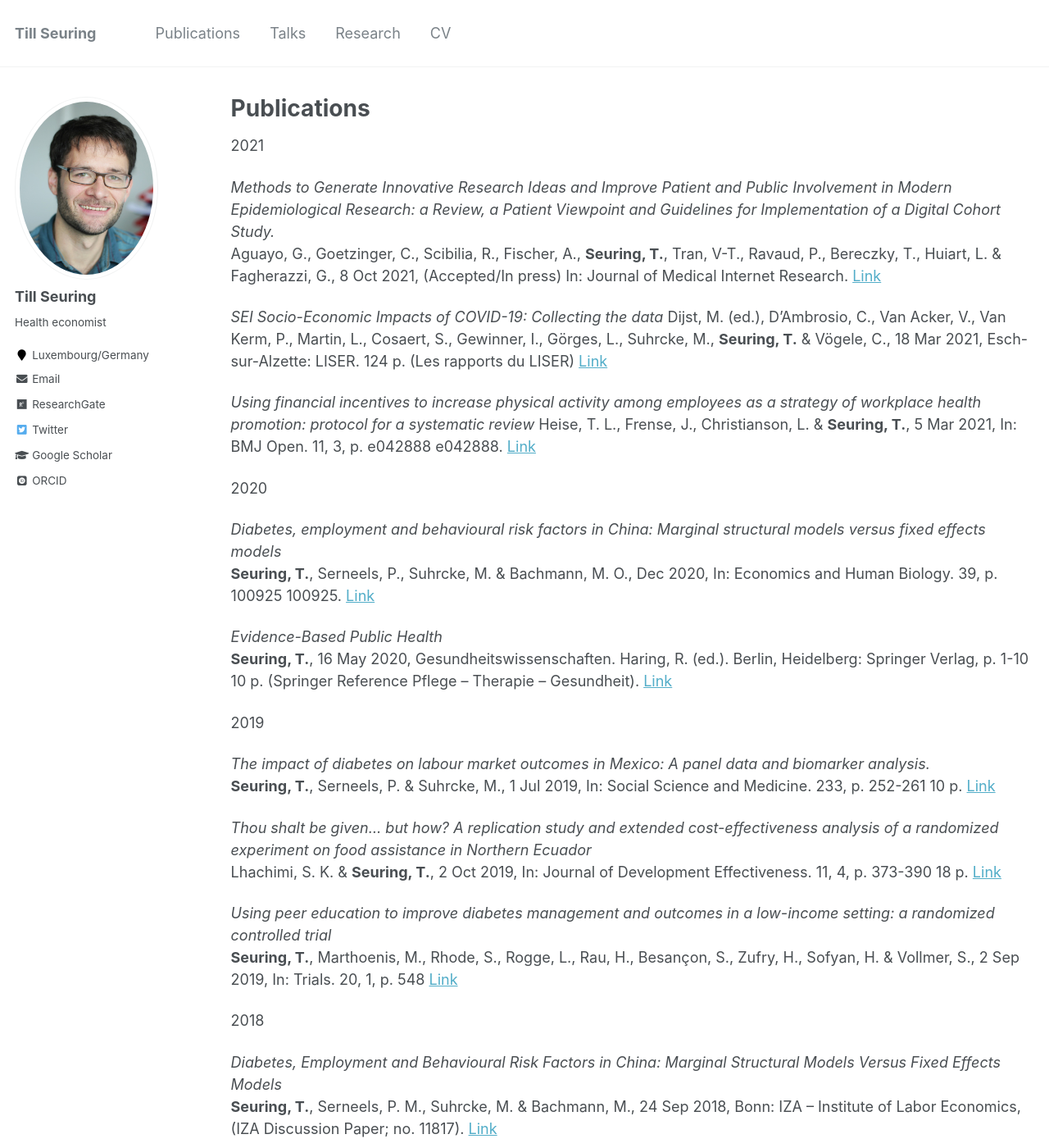
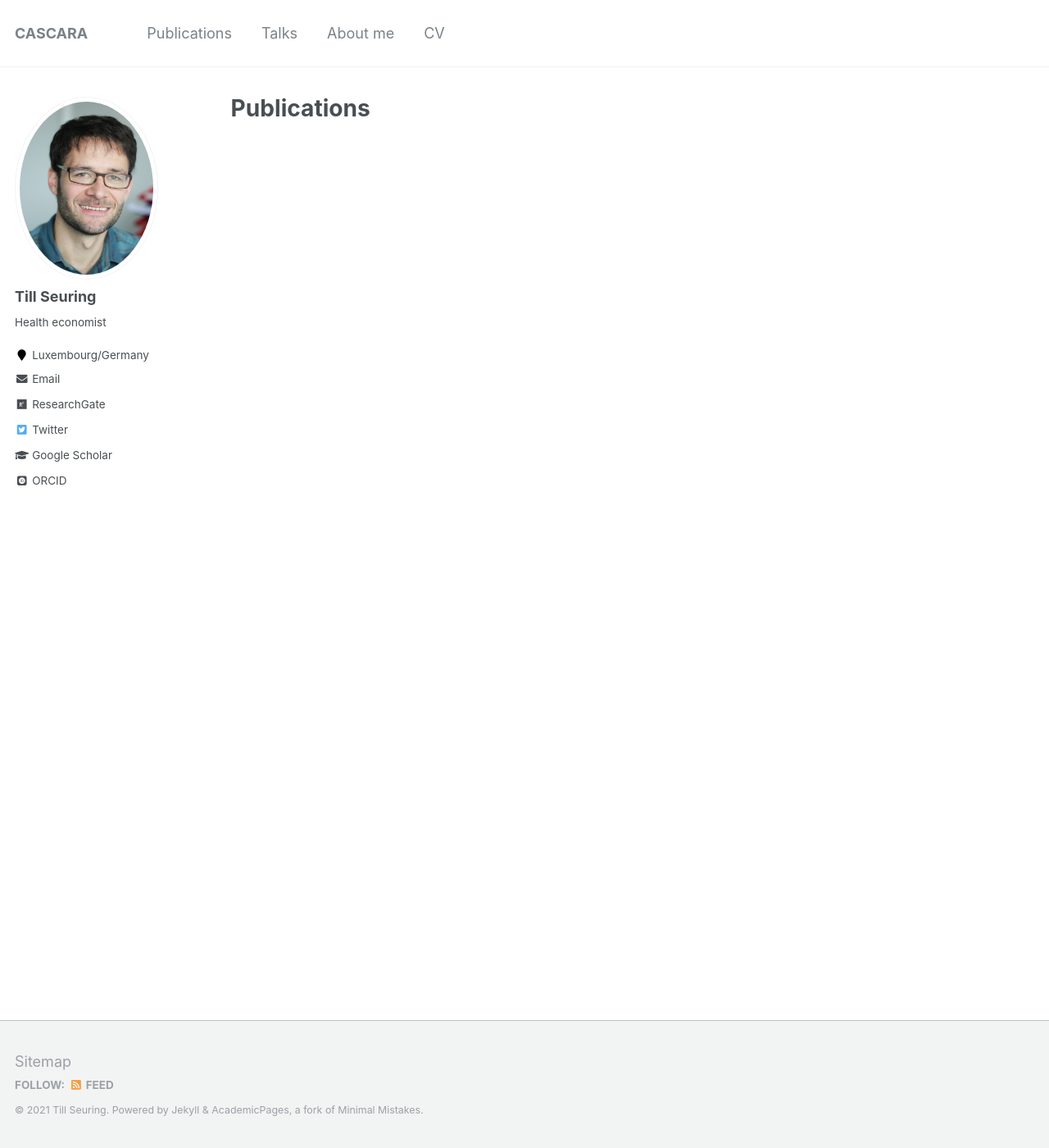
Before and after one commit to tillbo/CASCARA, a Jekyll site: the page built from _pages/publications.md, in a window 1280 px wide and 1400 px high. Shown: the whole window at 82% size. Built offline with Jekyll 4.4.1, drawn with Linux system fonts in a browser that asks for light colours; some web fonts are replaced; some of the changed text lies outside the part shown.

```diff
--- a/_config.yml
+++ b/_config.yml
@@ -7,7 +7,7 @@
 
 # Site Settings
 locale                   : "en-US"
-title                    : "Till Seuring"
+title                    : "CASCARA"
 title_separator          : "-"
 name                     : &name "Till Seuring"
 description              : &description "Postdoctoral Research Associate"
@@ -175,15 +175,15 @@ kramdown:
 
 # Collections
 collections:
-  teaching:
-    output: true
-    permalink: /:collection/:path/
+#  teaching:
+#    output: true
+#    permalink: /:collection/:path/
   publications:
     output: true
     permalink: /:collection/:path/
-  portfolio:
-    output: true
-    permalink: /:collection/:path/
+#  portfolio:
+#    output: true
+#    permalink: /:collection/:path/
   talks:
     output: true
     permalink: /:collection/:path/
@@ -209,15 +209,15 @@ defaults:
     values:
       layout: single
       author_profile: true
-  # _teaching
-  - scope:
-      path: ""
-      type: teaching
-    values:
-      layout: single
-      author_profile: true
-      share: true
-      comments: true
+#  # _teaching
+#  - scope:
+#      path: ""
+#      type: teaching
+#    values:
+#      layout: single
+#      author_profile: true
+#      share: true
+#      comments: true
   # _publications
   - scope:
       path: ""
@@ -227,15 +227,15 @@ defaults:
       author_profile: true
       share: true
       comments: true
-  # _portfolio
-  - scope:
-      path: ""
-      type: portfolio
-    values:
-      layout: single
-      author_profile: true
-      share: true
-      comment: true
+#  # _portfolio
+#  - scope:
+#      path: ""
+#      type: portfolio
+#    values:
+#      layout: single
+#      author_profile: true
+#      share: true
+#      comment: true
   # _talks
   - scope:
       path: ""
@@ -263,7 +263,7 @@ scholar:
 permalink: /:categories/:title/
 # paginate: 5 # amount of posts to show
 # paginate_path: /page:num/
-timezone: America/Los_Angeles # http://en.wikipedia.org/wiki/List_of_tz_database_time_zones
+timezone:  	Europe/Luxembourg # http://en.wikipedia.org/wiki/List_of_tz_database_time_zones
 
 
 # Plugins
--- a/_pages/publications.md
+++ b/_pages/publications.md
@@ -5,71 +5,7 @@ permalink: /publications/
 author_profile: true
 ---
 
-2021
 
-*Methods to Generate Innovative Research Ideas and Improve Patient and Public Involvement in Modern Epidemiological Research: a Review, a Patient Viewpoint and Guidelines for Implementation of a Digital Cohort Study.*
-Aguayo, G., Goetzinger, C., Scibilia, R., Fischer, A., **Seuring, T.**, Tran, V-T., Ravaud, P., Bereczky, T., Huiart, L. & Fagherazzi, G., 8 Oct 2021, (Accepted/In press) In: Journal of Medical Internet Research.
-[Link](https://doi.org/10.2196/25743)
-
-*SEI Socio-Economic Impacts of COVID-19: Collecting the data*
-Dijst, M. (ed.), D'Ambrosio, C., Van Acker, V., Van Kerm, P., Martin, L., Cosaert, S., Gewinner, I., Görges, L., Suhrcke, M., **Seuring, T.** & Vögele, C., 18 Mar 2021, Esch-sur-Alzette: LISER. 124 p. (Les rapports du LISER)
-[Link](https://liser.elsevierpure.com/files/26967992/2021_03_18_Rapport_SEI.pdf)
-
-*Using financial incentives to increase physical activity among employees as a strategy of workplace health promotion: protocol for a systematic review*
-Heise, T. L., Frense, J., Christianson, L. & **Seuring, T.**, 5 Mar 2021, In: BMJ Open. 11, 3, p. e042888 e042888.
-[Link](https://doi.org/10.1136/bmjopen-2020-042888)
-
-2020
-
-*Diabetes, employment and behavioural risk factors in China: Marginal structural models versus fixed effects models*
-**Seuring, T.**, Serneels, P., Suhrcke, M. & Bachmann, M. O., Dec 2020, In: Economics and Human Biology. 39, p. 100925 100925.
-[Link](https://doi.org/10.1016/j.ehb.2020.100925)
-
-*Evidence-Based Public Health*
-**Seuring, T.**, 16 May 2020, Gesundheitswissenschaften. Haring, R. (ed.). Berlin, Heidelberg: Springer Verlag, p. 1-10 10 p. (Springer Reference Pflege – Therapie – Gesundheit).
-[Link](https://doi.org/10.1007/978-3-662-54179-1_62-1)
-
-2019
-
-*The impact of diabetes on labour market outcomes in Mexico: A panel data and biomarker analysis.*
-**Seuring, T.**, Serneels, P. & Suhrcke, M., 1 Jul 2019, In: Social Science and Medicine. 233, p. 252-261 10 p.
-[Link](https://doi.org/10.1016/j.socscimed.2019.05.051)
-
-*Thou shalt be given… but how? A replication study and extended cost-effectiveness analysis of a randomized experiment on food assistance in Northern Ecuador*
-Lhachimi, S. K. & **Seuring, T.**, 2 Oct 2019, In: Journal of Development Effectiveness. 11, 4, p. 373-390 18 p.
-[Link](https://doi.org/10.1080/19439342.2019.1666901)
-
-*Using peer education to improve diabetes management and outcomes in a low-income setting: a randomized controlled trial*
-**Seuring, T.**, Marthoenis, M., Rhode, S., Rogge, L., Rau, H., Besançon, S., Zufry, H., Sofyan, H. & Vollmer, S., 2 Sep 2019, In: Trials. 20, 1, p. 548
-[Link](https://doi.org/10.1186/s13063-019-3656-1)
-
-2018
-
-*Diabetes, Employment and Behavioural Risk Factors in China: Marginal Structural Models Versus Fixed Effects Models*
-**Seuring, T.**, Serneels, P. M., Suhrcke, M. & Bachmann, M., 24 Sep 2018, Bonn: IZA – Institute of Labor Economics, (IZA Discussion Paper; no. 11817). [Link](https://www.iza.org/publications/dp/11817/diabetes-employment-and-behavioural-risk-factors-in-china-marginal-structural-models-versus-fixed-effects-models)
-
-2017
-
-*Type 1 diabetes mellitus care and education in China: The 3C study of coverage, cost, and care in Beijing and Shantou*
-McGuire, H. C., Ji, L., Kissimova-Skarbek, K., Whiting, D., Aguirre, F., Zhang, P., Lin, S., Gong, C., Zhao, W., Lu, J., Guo, X., Ji, Y., **Seuring, T.**, Hong, T., Chen, L., Weng, J. & Zhou, Z., Jul 2017, In: Diabetes Research and Clinical Practice. 129, p. 32-42
-
-2016
-
-*IDF Diabetes Atlas estimates of 2014 global health expenditures on diabetes*
-da Rocha Fernandes, J., Ogurtsova, K., Linnenkamp, U., Guariguata, L., **Seuring, T.**, Zhang, P., Cavan, D. & Makaroff, L. E., 1 Jul 2016, In: Diabetes Research and Clinical Practice. 117, p. 48-54
-
-*The Impact of Diabetes on Labor Market Outcomes in Mexico: A Panel Data and Biomarker Analysis*
-**Seuring, T.**, Serneels, P. M. & Suhrcke, M., 16 Aug 2016, IZA – Institute of Labor Economics, (IZA Discussion Paper; no. 10123). [Link](https://ssrn.com/abstract=2822662)
-
-2015
-
-*The Economic Costs of Type 2 Diabetes: A Global Systematic Review*
-**Seuring, T.**, Archangelidi, O. & Suhrcke, M., Aug 2015, In: PharmacoEconomics. 33, 8, p. 811-31
-[Link](https://link.springer.com/article/10.1007%2Fs40273-015-0268-9)
-
-*The impact of diabetes on employment in Mexico*
-**Seuring, T.**, Goryakin, Y. & Suhrcke, M., Jul 2015, In: Economics and Human Biology. 18, p. 85-100
-[Link](https://doi.org/10.1016/j.ehb.2015.04.002)
 
 {% if author.googlescholar %}
   You can also find my articles on <u><a href="{{author.googlescholar}}">my Google Scholar profile</a>.</u>
```
Also changed, not shown: _data/navigation.yml (+3 -5 lines), _pages/about.md (+6 -9 lines), _pages/project.md (added, +14 -0 lines).
